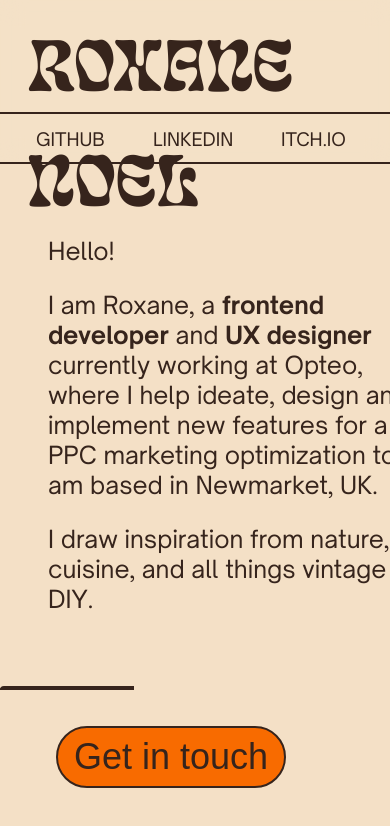
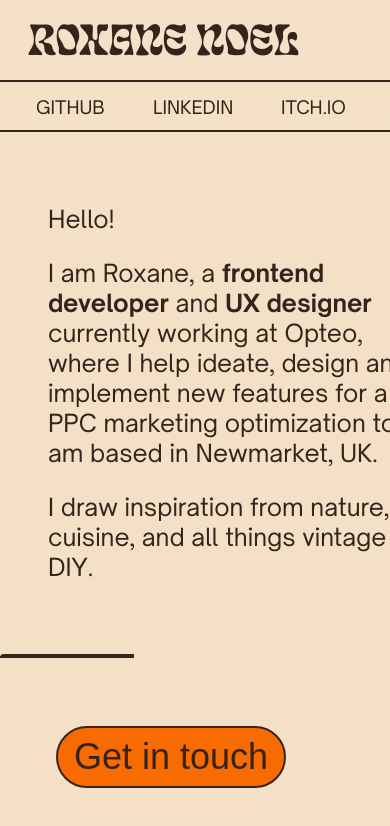
Before and after one commit to Roxanoel/roxanoel.github.io, a React (Create React App) app: page / in a window 390 px wide. Shown: the top 826 px of the page. Built offline with nearby package versions, Linux system fonts and the light colour scheme.

Commit message:
Made title style responsive

```diff
--- a/src/scss/components/_title.scss
+++ b/src/scss/components/_title.scss
@@ -4,7 +4,7 @@
     font-family: 'Eckmannpsych';
     font-weight: normal;
     font-size: 5rem;
-    height: 6rem;
+    //height: 6rem;
 
     color: palette.$shadow-outline;
 
@@ -18,3 +18,10 @@
     padding-bottom: 1rem;
     padding-left: 1.75rem;
   }
+
+  @media only screen and (max-width: 600px) {
+    #title {
+      font-size: 3rem;
+      height: 4rem;
+    }
+  }
```
